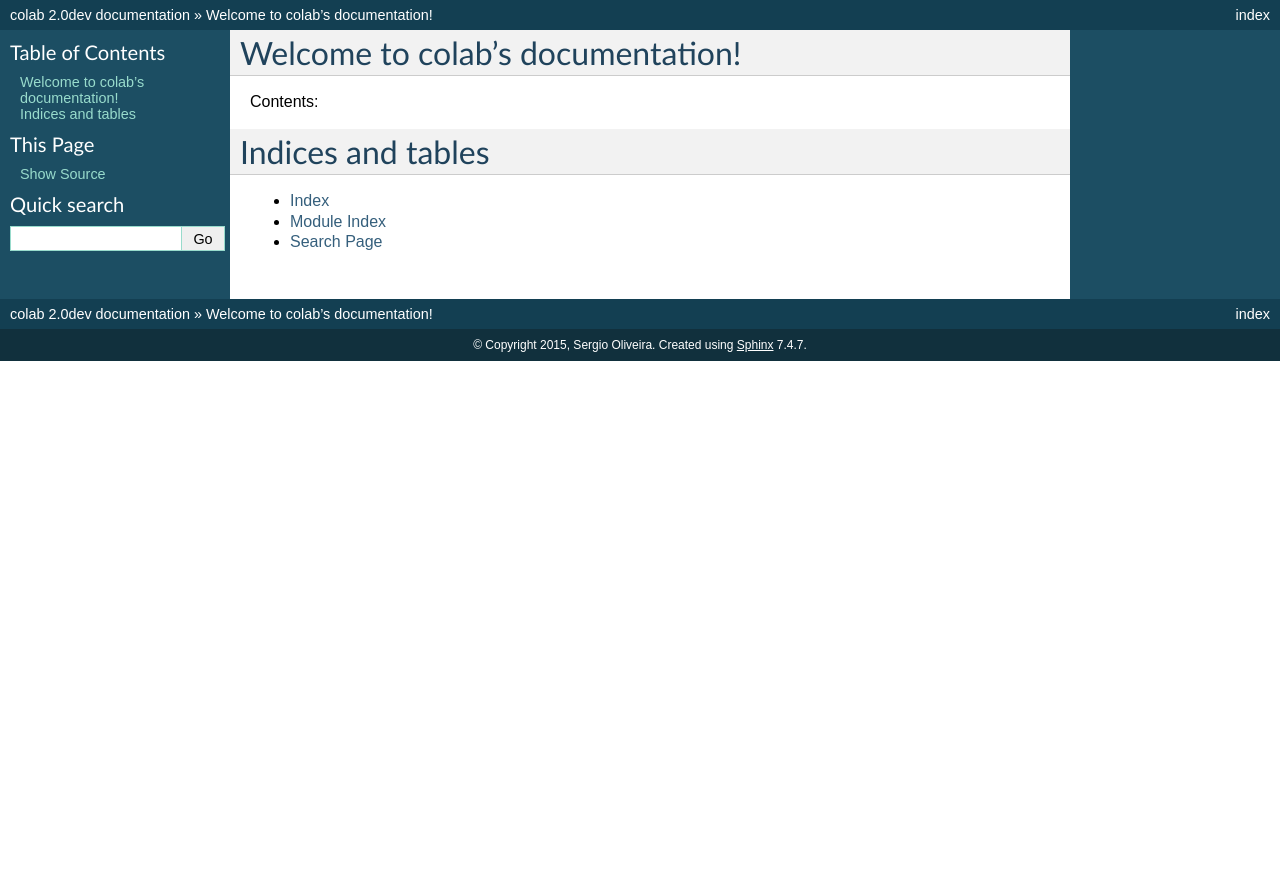
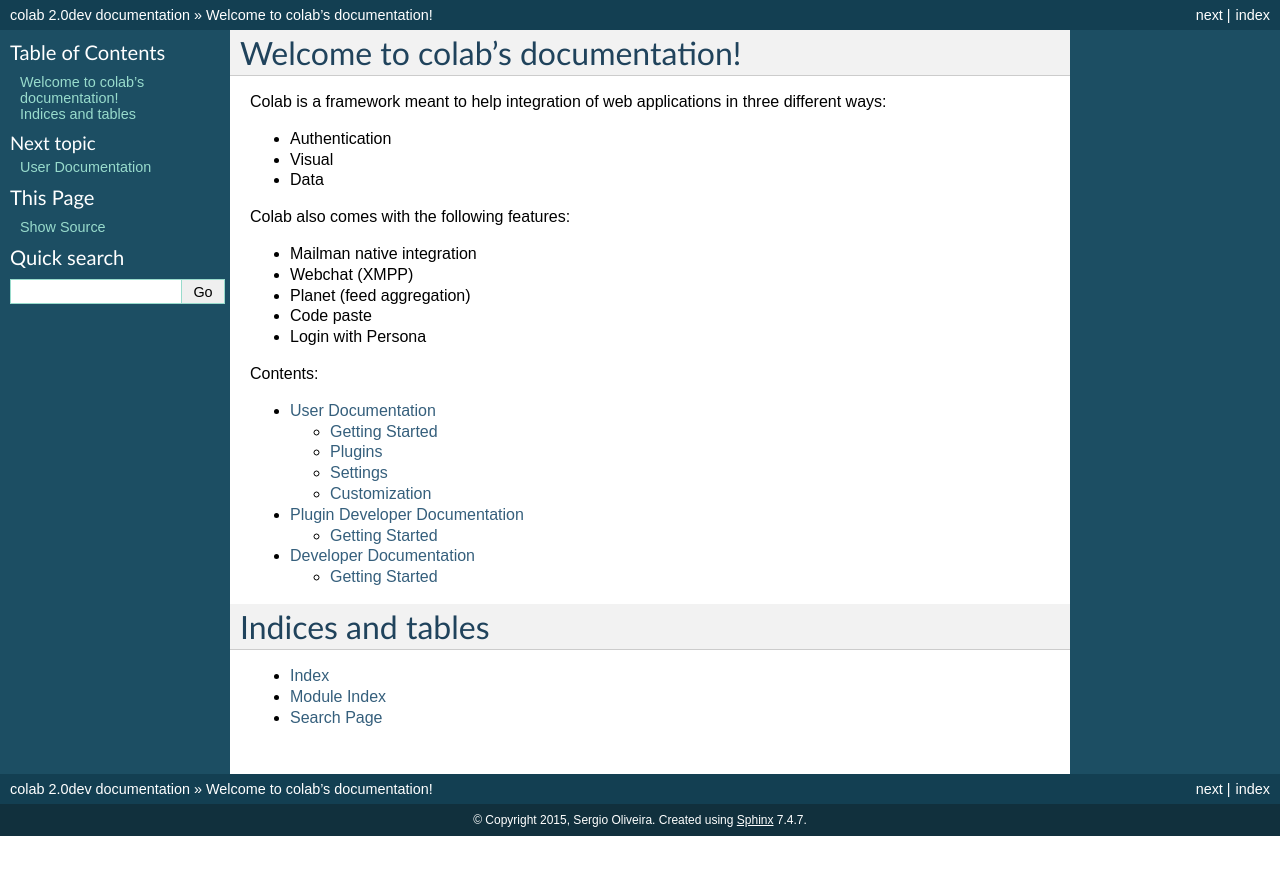
Before and after one commit to colab/colab, a Sphinx documentation site: the page built from docs/source/index.rst, in a window 1280 px wide. Shown: the top 875 px of the page. Built offline with Sphinx 7.4.7, drawn with Linux system fonts in a browser that asks for light colours; formulas are drawn with MathJax 3.

Commit message:
Basic structure documentation
BROWSERID documentation

Signed-off-by: Alexandre Barbosa <alexandreab@live.com>
Signed-off-by: Carlos Oliveira <carlospecter@gmail.com>
Signed-off-by: Sergio Oliveira <sergio@tracy.com.br>

```diff
--- /dev/null
+++ b/docs/source/dev.rst
@@ -0,0 +1,6 @@
+Developer Documentation
+==================
+
+Getting Started
+---------------
+.. TODO
--- a/docs/source/index.rst
+++ b/docs/source/index.rst
@@ -6,11 +6,30 @@
 Welcome to colab's documentation!
 =================================
 
+Colab is a framework meant to help integration of web applications in three
+different ways:
+
+* Authentication
+* Visual
+* Data
+
+Colab also comes with the following features:
+
+* Mailman native integration
+* Webchat (XMPP)
+* Planet (feed aggregation)
+* Code paste
+* Login with Persona
+
+
 Contents:
 
 .. toctree::
    :maxdepth: 2
 
+   user
+   plugindev
+   dev
 
 
 Indices and tables
--- /dev/null
+++ b/docs/source/plugindev.rst
@@ -0,0 +1,6 @@
+Plugin Developer Documentation
+==================
+
+Getting Started
+---------------
+.. TODO
```
Also changed, not shown: docs/source/user.rst (added, +76 -0 lines).
